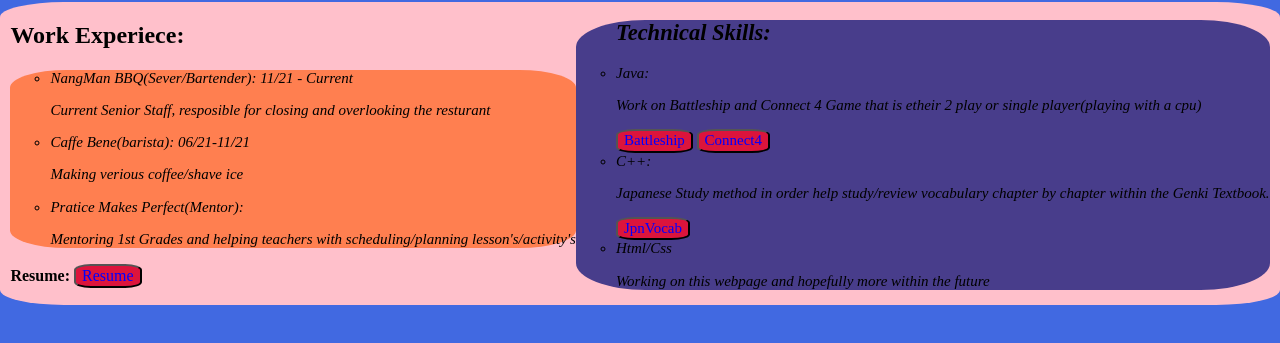
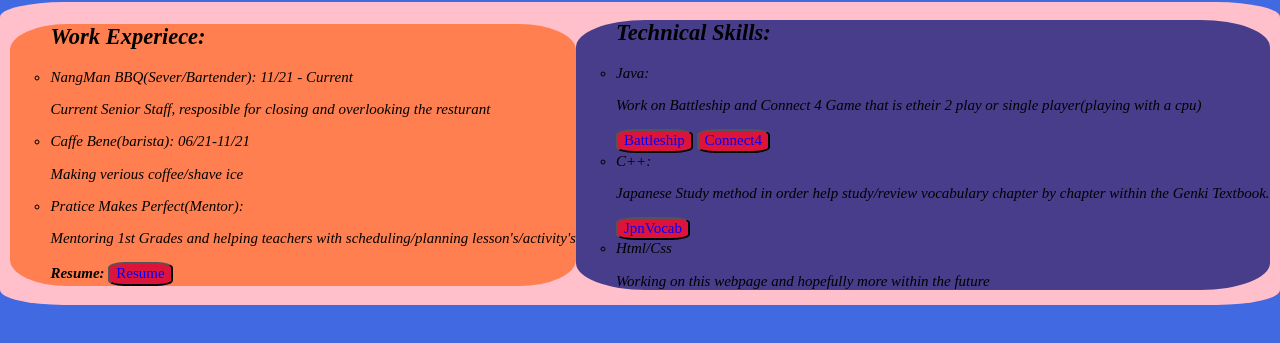
Before and after one commit to chrisf2503/AboutMe, a plain HTML site: page index.html in a window 1280 px wide. Shown: the part 291-634 px from the top of the page. Drawn offline with Linux system fonts and the light colour scheme.

Commit message:
Moved headings and buttons so its in the work unordered list

```diff
--- a/index.html
+++ b/index.html
@@ -38,8 +38,8 @@
     </main>
     <article class="clearfix">
       <span class="experience">
-        <h2>Work Experiece:</h2>
         <ul class="work">
+          <h2>Work Experiece:</h2>
           <li>
             NangMan BBQ(Sever/Bartender): 11/21 - Current
             <p>
@@ -58,13 +58,14 @@
               lesson's/activity's
             </p>
           </li>
+          <p>
+            <strong>Resume:</strong>
+            <a href="Documents/Copy of Resume.docx (1).pdf">
+              <button>Resume</button>
+            </a>
+          </p>
         </ul>
-        <p>
-          <strong>Resume:</strong>
-          <a href="Documents/Copy of Resume.docx (1).pdf">
-            <button>Resume</button>
-          </a>
-        </p> </span
+     </span
       ><span class="tech">
         <ul class="techSkill">
           <h2>Technical Skills:</h2>
```
